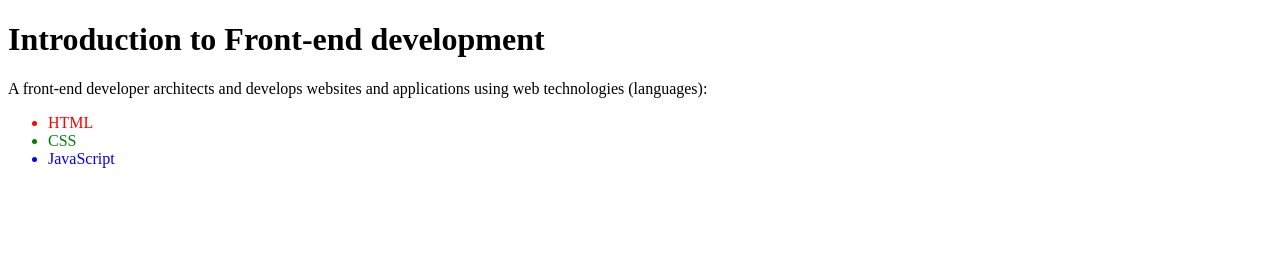
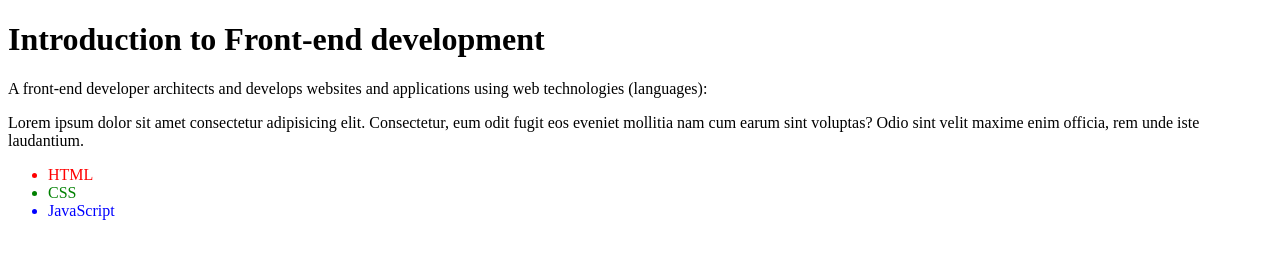
Before and after one commit to DjordjeArsen/Front-end-development, a plain HTML site: page index.html in a window 1280 px wide. Drawn offline with Linux system fonts and the light colour scheme.

Commit message:
Second commit

```diff
--- a/index.html
+++ b/index.html
@@ -8,6 +8,8 @@
     <h1>Introduction to Front-end development</h1>
     <p>A front-end developer architects and develops websites and applications using web technologies (languages):</p>
 
+    <p>Lorem ipsum dolor sit amet consectetur adipisicing elit. Consectetur, eum odit fugit eos eveniet mollitia nam cum earum sint voluptas? Odio sint velit maxime enim officia, rem unde iste laudantium.</p>
+
     <ul>
         <li style="color : red;">HTML</li>
         <li style="color : green;">CSS</li>
```
